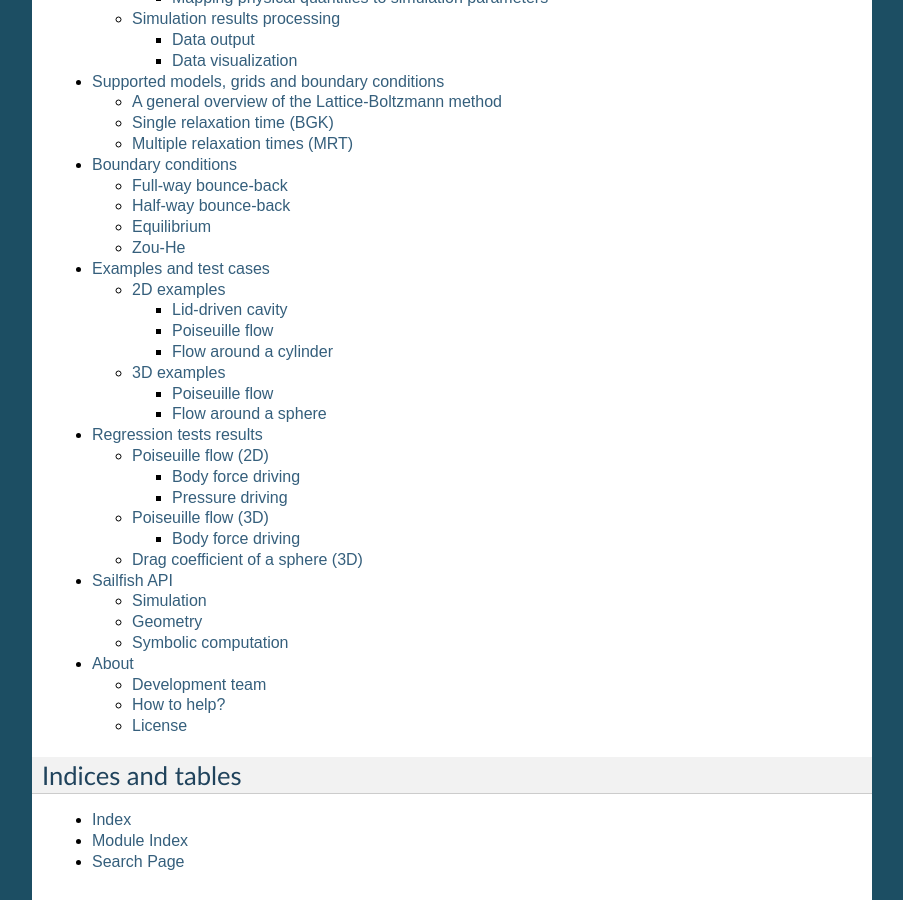
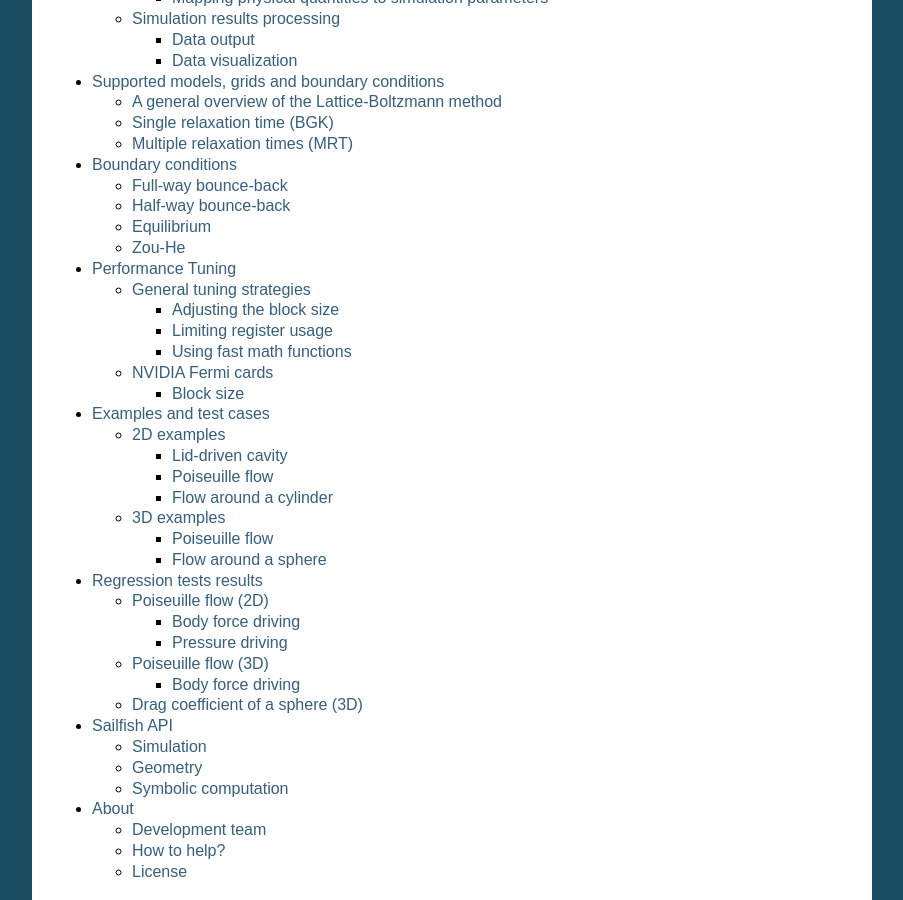
Before and after one commit to sailfish-team/sailfish, a Sphinx documentation site: the page built from doc/index.rst, in a window 1280 px wide and 900 px high, scrolled down 1438 px. Shown: the whole window, without its empty margins (198-1101 px from the left). Built offline with Sphinx 7.4.7, drawn with Linux system fonts in a browser that asks for light colours; formulas are drawn with MathJax 3; some of the changed lines change nothing that is shown.

Commit message:
Add a section about performance tuning on CUDA devices.

```diff
--- a/doc/index.rst
+++ b/doc/index.rst
@@ -60,6 +60,7 @@
    installation
    tutorial
    models
+   performance
    testcases
    regtest
    api
--- /dev/null
+++ b/doc/performance.rst
@@ -0,0 +1,82 @@
+Performance Tuning
+==================
+
+Sailfish uses default settings that should make most simulations run at a reasonable
+speed on modern GPUs.  There are however several tunable parameters that can be used to
+increase the performance of specific simulations.  Finding the optimal values of
+these parameters requires some experimentation on a case-by-case basis.  The
+guide below suggests some useful strategies.  In all following subsections we
+will assume that the CUDA backend is used.
+
+General tuning strategies
+-------------------------
+
+Adjusting the block size
+^^^^^^^^^^^^^^^^^^^^^^^^
+This is the simplest optimization you should apply when trying to increase the
+speed of a simulation.  Every lattice Boltzmann node in Sailfish is processed
+in a separate GPU thread.  These threads are grouped into 1-dimensional *blocks*, which
+allows them to exchange data.  The default block size is 64.  You can adjust this
+to a higher value using the ``--block_size=N`` command line option.  Values that are
+multiplies of 32 should be the most effective due to the architecture of the GPU
+hardware.
+
+As a rough guideline, use lower block sizes for more complex models and higher
+block sizes for simpler ones (e.g. 128 for single fluid, but 64 for binary fluids).
+The more complex the LB model used, the more registers the generated GPU code
+will require.  You can check the number of registers used by adding ``--cuda-kernel-stats``
+to your command line options.  The simulation will then output something similar
+to::
+
+    CollideAndPropagate: l:0  s:3072  r:30  occ:(1.000000 tb:4 w:32 l:regs)
+    LBMUpdateTracerParticles: l:0  s:0  r:17  occ:(0.250000 tb:8 w:8 l:device)
+    SetInitialConditions: l:0  s:0  r:19  occ:(1.000000 tb:4 w:32 l:warps)
+
+Each line presents, in order: name of the CUDA kernel, number of bytes of
+local memory, number of bytes of shared memory, number of registers, occupancy,
+thread blocks per multiprocessor, warps per multiprocessor, name of the factor limiting
+occupancy.  A large number of registers will limit the occupancy, which will usually
+result in a lower performance of the kernel.  An occupancy of 0.5 or higher is best.
+You only need to optimize the occupancy of the kernels that are executed the most
+often (e.g. ``CollideAndPropagate`` in the example above is important because it is
+executed for every time step. ``SetInitialConditions`` on the other hand is irrelevant,
+as it is only used to initialize the simulation).
+
+Limiting register usage
+^^^^^^^^^^^^^^^^^^^^^^^
+In order to increase the occupancy, you can force the CUDA compiler to use a lower
+number of registers in the GPU code.  This can be done via the ``--cuda-nvcc-opts=--maxrregcount=X``
+which will cause the compiler to limit the number of registers to ``X``.  If you use a low
+value of ``X``, some of the variables in the kernel will be moved from registers to
+local memory (register spilling).  Local memory is much slower than the registers
+however, so the net effect can be a performance degradation despite the higher occupancy.
+Experimentation is advised.
+
+Using fast math functions
+^^^^^^^^^^^^^^^^^^^^^^^^^
+CUDA code can use a faster, but less precise version of several common mathematical
+functions (e.g. transcendental functions such as sine, cosine, square root or the exponential function).
+These so-called *intrinsic* functions will be used if the *fast math* mode is turned on, which can be done
+using the ``--cuda-nvcc-opts=--use_fast_math`` command line option.  This might slightly
+increase the speed of some of the more complex LB models.  If you decide to apply this
+optimization, watch out for degraded precision (always run regression tests of our simulation)
+and increased register usage.
+
+NVIDIA Fermi cards
+------------------
+Fermi devices are based on a new GPU architecture and can benefit from additional optimizations.
+The general guidelines presented above still apply.
+
+By default, Sailfish uses a lower precision version of the division operator and square root
+function (same as in CUDA devices of compute capability 1.3 and lower).  This helps with
+register usage and can be turned off by the ``--cuda-fermi-highprec`` option.
+
+Block size
+^^^^^^^^^^
+Fermi devices have more multiprocessors than GPUs of the previous generation. The multiprocessors
+can also handle more threads, and have better scheduling capabilities (which make it possible
+for the GPU to execute several different kernels simultaneously).
+
+To fully take advantage of the available computational power, a larger block size will usually
+be necessary (typically twice as large as for devices of the previous generation, but make sure
+to check occupancy and register usage as well).
```
Also changed, not shown: doc/running_simulations.rst (line endings or trailing spaces).
